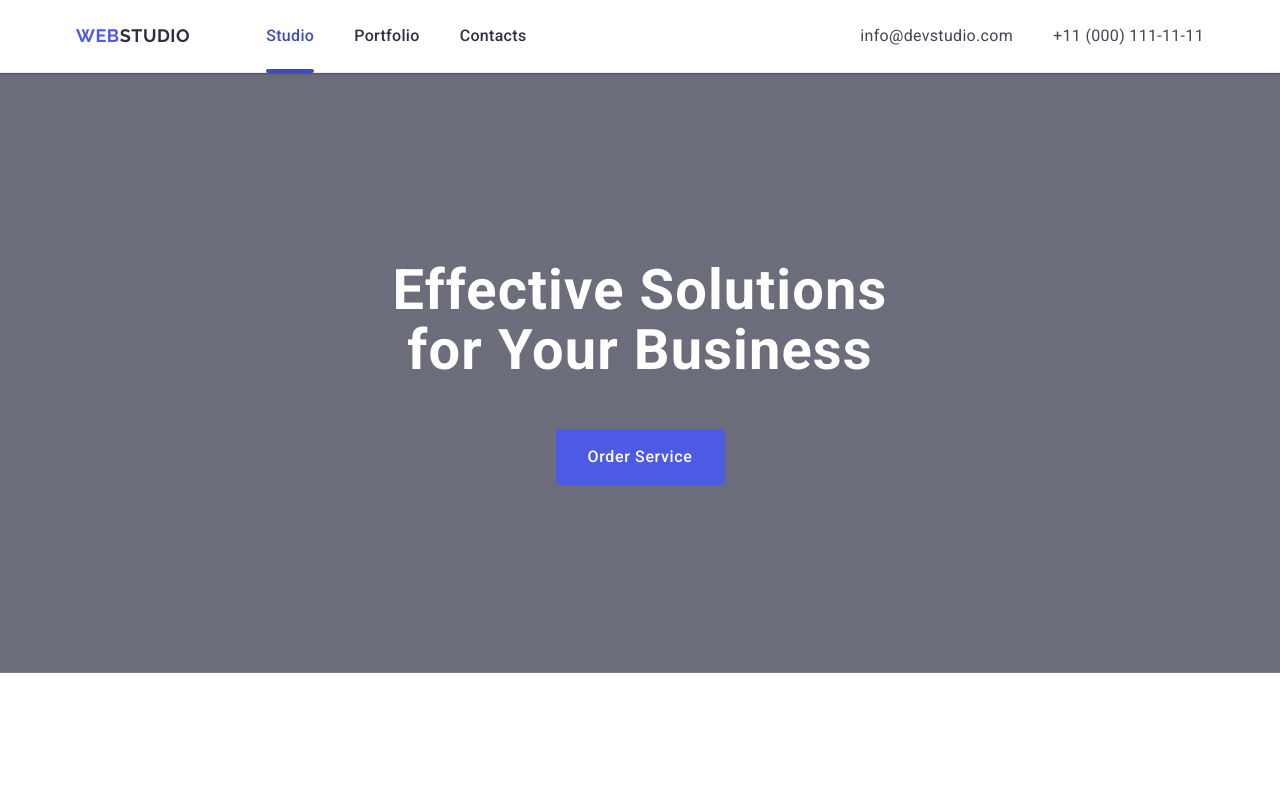
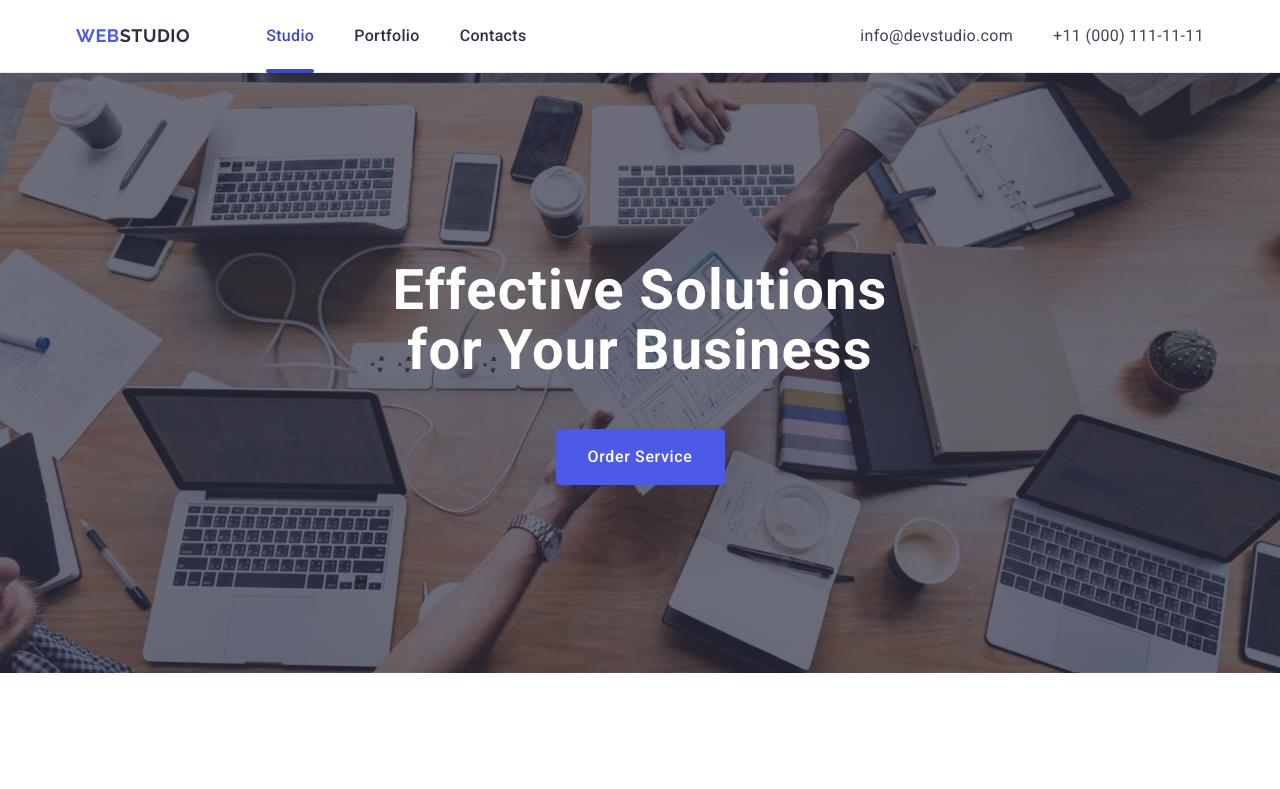
Before and after one commit to andriignedash/goit-markup-hw-04, a plain HTML site: page index.html in a window 1280 px wide. Shown: the top 789 px of the page. Drawn offline with nearby package versions, Linux system fonts and the light colour scheme.

Commit message:
Update styles.css

```diff
--- a/css/styles.css
+++ b/css/styles.css
@@ -224,7 +224,7 @@ img {
       rgba(46, 47, 66, 0.7),
       rgba(46, 47, 66, 0.7)
     ),
-    url(./images/img_people_office.jpg);
+    url(../images/img_people_office.jpg);
   background-repeat: no-repeat;
   max-width: 1440px;
   background-position: center;
```
